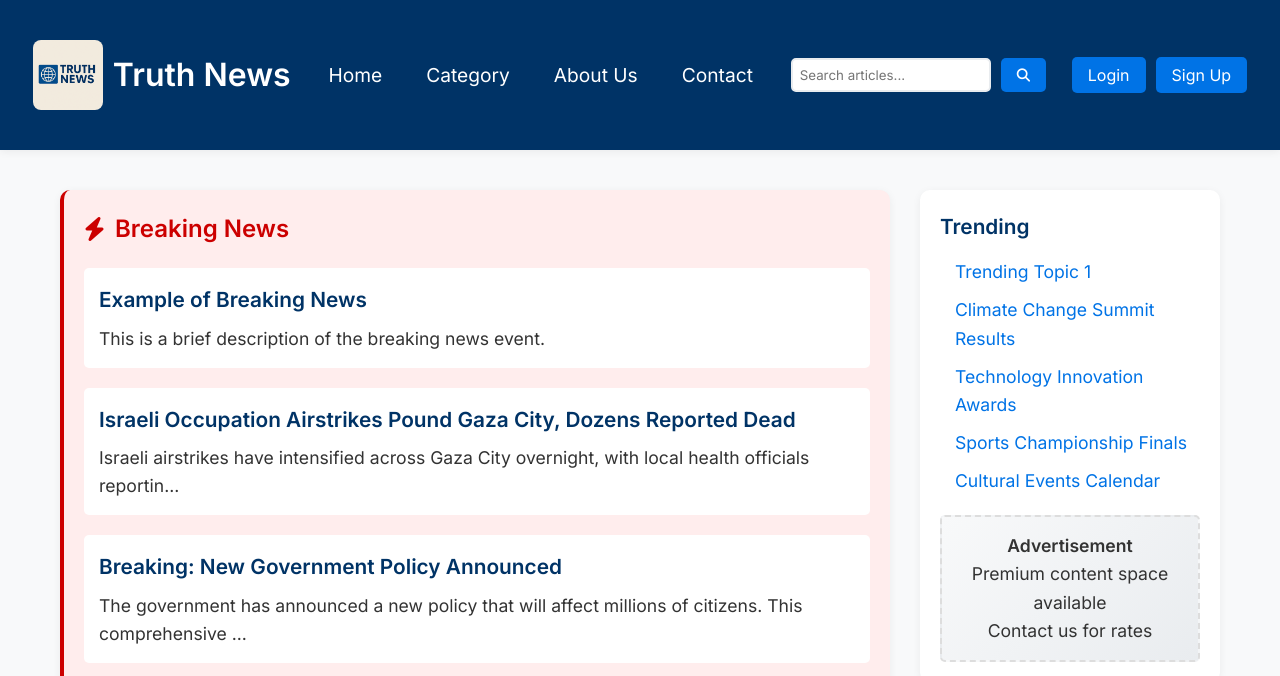
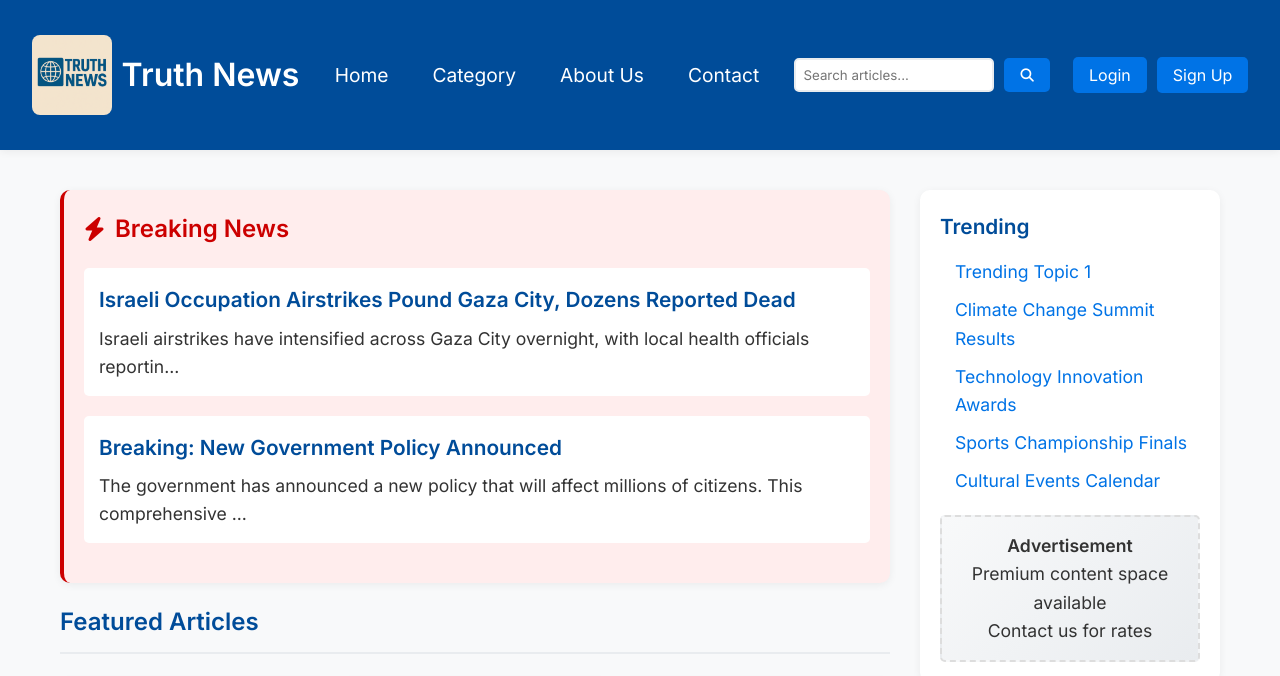
Before and after one commit to mohammed-alhanjouri/e-news, a PHP site: page / in a window 1280 px wide. Shown: the top 676 px of the page. Run offline with PHP 8.4, Linux system fonts and the light colour scheme; data comes from the database, SQL or seed files in the repository.

Commit message:
Update Website Logo

```diff
--- a/assets/styles.css
+++ b/assets/styles.css
@@ -1,6 +1,6 @@
 /* CSS Variables & Global Styles */
 :root {
-    --primary-color: #003366;
+    --primary-color: #004c99;
     --secondary-color: #0073e6;
     --accent-color: #d6bea3;
     --button-hover: #005bb5;
@@ -99,9 +99,16 @@ header {
     gap: 10px;
 }
 .logo img {
-    height: 70px;
-    width: 70px;
+    height: 80px;
+    width: auto;
     border-radius: 8px;
+}
+.logo {
+    animation: fadeIn 1s ease-in;
+}
+@keyframes fadeIn {
+    from { opacity: 0; transform: scale(0.9); }
+    to { opacity: 1; transform: scale(1); }
 }
 
 .header-nav ul {
--- a/includes/header.php
+++ b/includes/header.php
@@ -10,7 +10,7 @@ $categories = mysqli_fetch_all($categories_result, MYSQLI_ASSOC);
     <meta charset="UTF-8">
     <meta name="viewport" content="width=device-width, initial-scale=1.0">
     <title>Truth News</title>
-    <link rel="icon" href="assets/truth-news.png" sizes="48x48" type="image/png">
+    <link rel="icon" href="assets/truth-news-logo.png" sizes="48x48" type="image/png">
     <link rel="stylesheet" href="https://cdnjs.cloudflare.com/ajax/libs/font-awesome/6.5.0/css/all.min.css">
     <link href="https://fonts.googleapis.com/css2?family=Inter:wght@400;500;600&family=Merriweather:wght@700&display=swap" rel="stylesheet">
     <link rel="stylesheet" href="assets/styles.css">
@@ -20,7 +20,7 @@ $categories = mysqli_fetch_all($categories_result, MYSQLI_ASSOC);
     <header>
 
         <div class="logo">
-            <img src="assets/truth-news.png" alt="Truth News">
+            <img src="assets/truth-news-logo.png" alt="Truth News">
             <h1><a href="index.php">Truth News</a></h1>
         </div>
 
--- a/index.php
+++ b/index.php
@@ -36,10 +36,6 @@ $latest_articles = mysqli_fetch_all($latest_result, MYSQLI_ASSOC);
     <main>
         <section class="breaking-news">
             <h2><i class="fas fa-bolt"></i>Breaking News</h2>
-            <article>
-                <h3>Example of Breaking News</h3>
-                <p>This is a brief description of the breaking news event.</p>
-            </article>
             <?php foreach ($breaking_news as $article): ?>
                 <article>
                     <h3><a href="article.php?id=<?php echo $article['article_id'] ?>"><?php echo htmlspecialchars($article['title']) ?></a></h3>
```
Also changed, not shown: assets/truth-news-logo.png (added), assets/truth-news.png (deleted).
